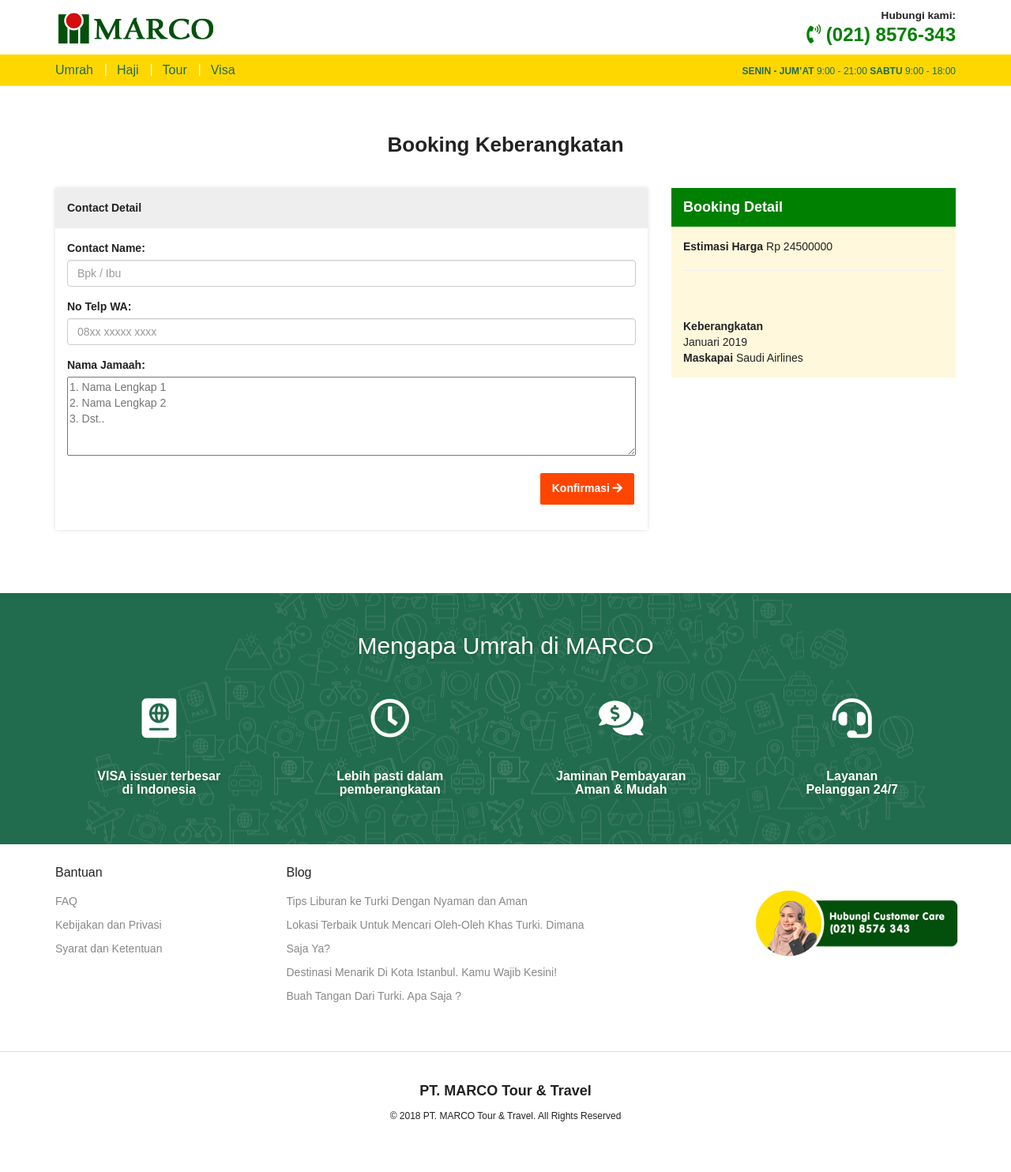
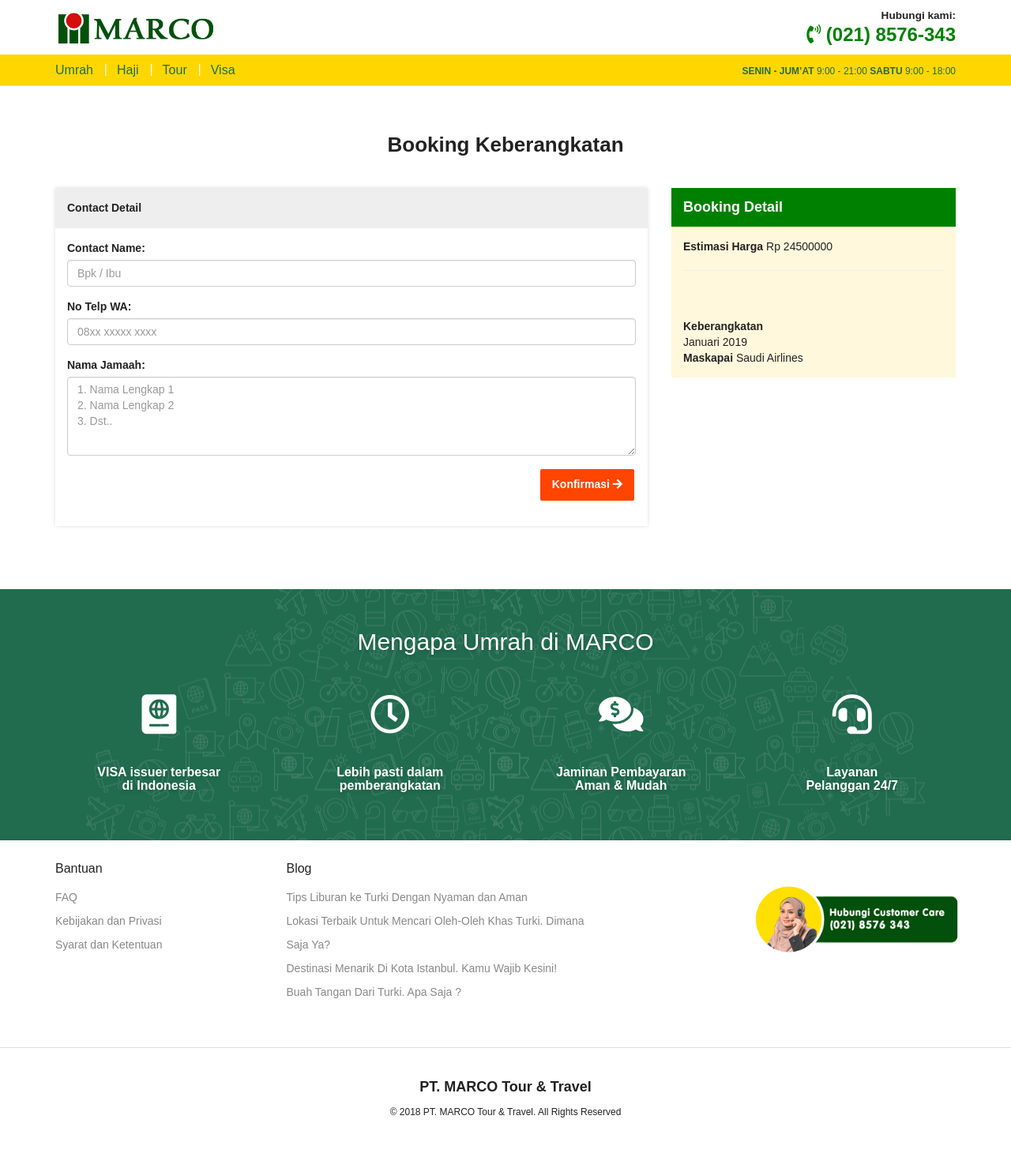
Before and after one commit to kemtol/marco, a Jekyll site: the page built from pages/booking.html, in a window 1280 px wide. Shown: the whole page at 79% size. Built offline with Jekyll 4.4.1, drawn with Linux system fonts in a browser that asks for light colours; nearby versions of some CDN libraries; a script that is not in the unit is left out.

Commit message:
Update booking.html

```diff
--- a/pages/booking.html
+++ b/pages/booking.html
@@ -36,7 +36,7 @@ layout: default
                 <div class="form-group mb-20">
                   <label class="col-xs-12" for="wa">Nama Jamaah:</label>
                   <div class="col-xs-12">
-                  <textarea style="width:100%;height:100px" placeholder="1. Nama Lengkap 1&#10;2. Nama Lengkap 2&#10;3. Dst.."></textarea>
+                  <textarea class="form-control" style="width:100%;height:100px" placeholder="1. Nama Lengkap 1&#10;2. Nama Lengkap 2&#10;3. Dst.."></textarea>
                   </div>
                 </div>
 
```
